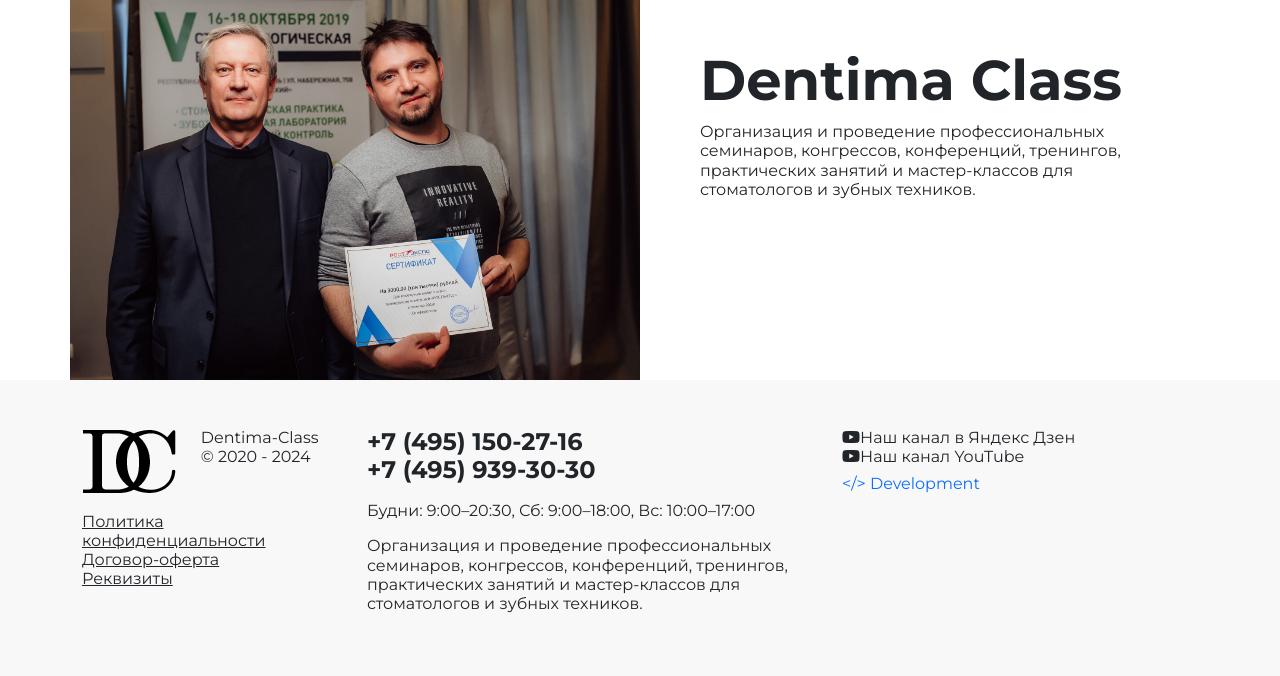
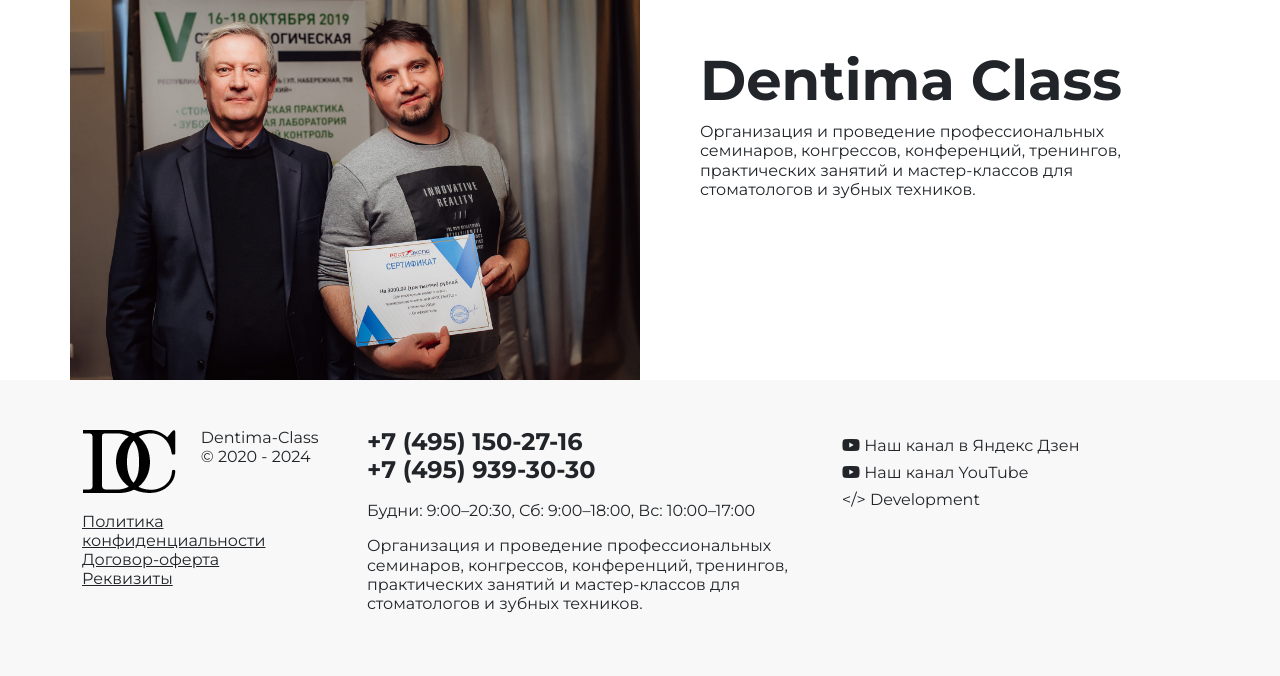
Before and after one commit to rollip/dentima_class, a Django app: page /about/ in a window 1280 px wide. Shown: the part 81-757 px from the top of the page. Run offline with Django 5.2, Linux system fonts and the light colour scheme; some libraries are stand-ins or nearby versions.

Commit message:
footer n logo

```diff
--- a/dentima_class/main/templates/base.html
+++ b/dentima_class/main/templates/base.html
@@ -125,9 +125,9 @@
         </div>
         <div class="col-md-4 text-md-start">
           <div class="social-icons">
-            <p href="#"><i class="fab fa-youtube"></i>Наш канал в Яндекс Дзен</> <br>
-            <p href="#"><i class="fab fa-youtube"></i>Наш канал YouTube</p>
-            <p class="mt-2"> <a href="#"> &lt;/&gt; Development</a> </p>
+              <p class="mt-2"> <i class="fab fa-youtube"></i> <a class="text-reset" href="#"> Наш канал в Яндекс Дзен</>  </a> </p>
+              <p class="mt-2"> <i class="fab fa-youtube"></i>  <a class="text-reset" href="#"> Наш канал YouTube </a> </p>
+            <p class="mt-2"> <a class="text-reset" href="#"> &lt;/&gt; Development</a> </p>
           </div>
         </div>
       </div>
```
